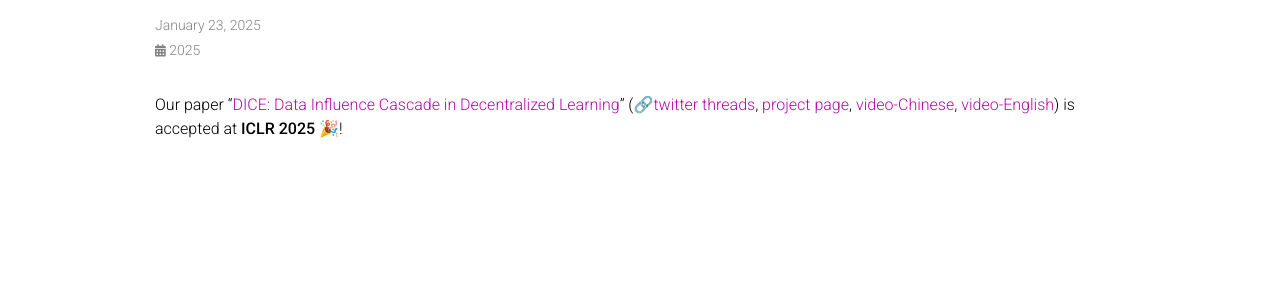
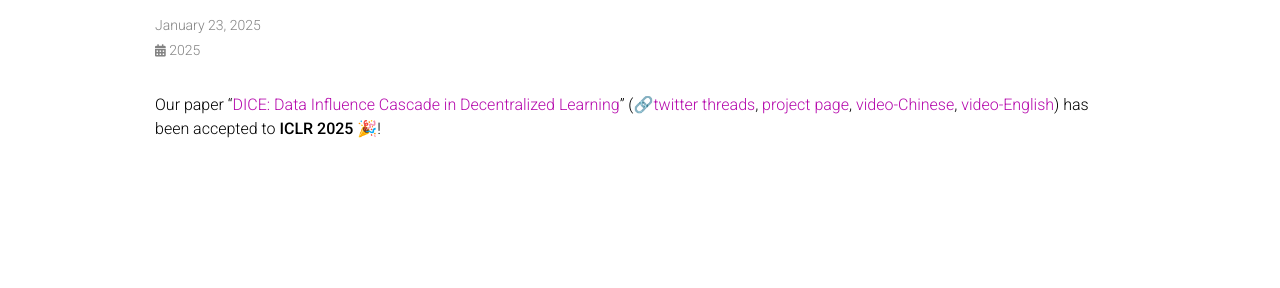
Before and after one commit to Raiden-Zhu/Raiden-Zhu.github.io, a Jekyll site: the page built from _news/announcement_9.md, in a window 1280 px wide. Shown: the part 146-434 px from the top of the page. Built offline with Jekyll 4.4.1, drawn with Linux system fonts in a browser that asks for light colours; comment, search, counter and statistics services are not loaded; a style sheet for code colours, icons or effects is not loaded.

Commit message:
Update announcement_9.md

```diff
--- a/_news/announcement_9.md
+++ b/_news/announcement_9.md
@@ -5,7 +5,7 @@
 related_posts: false
 ---
 
-Our paper "[DICE: Data Influence Cascade in Decentralized Learning](https://openreview.net/forum?id=2TIYkqieKw)" (🔗[twitter threads](https://x.com/Raiden13238619/status/1882111164735512790), [project page](https://raiden-zhu.github.io/blog/2025/DICE/), [video-Chinese](https://www.bilibili.com/video/BV1vwQrY5Et7/?buvid=XUFF680FF7C1ABA2FFD32DD9B756BF18C040C&is_story_h5=false&mid=lVabSomKEmqYwodmqWa%2B0A%3D%3D&plat_id=240&share_from=ugc&share_medium=android&share_plat=android&share_source=WEIXIN&share_tag=s_i&spmid=dt.space-dt.0.0&timestamp=1742098984&unique_k=NGTUExG&up_id=503316308&vd_source=18cb2457b9e9e0bb4339e9c9817a6ec4), [video-English](url)) is accepted at **ICLR 2025** 🎉!
+Our paper "[DICE: Data Influence Cascade in Decentralized Learning](https://openreview.net/forum?id=2TIYkqieKw)" (🔗[twitter threads](https://x.com/Raiden13238619/status/1882111164735512790), [project page](https://raiden-zhu.github.io/blog/2025/DICE/), [video-Chinese](https://www.bilibili.com/video/BV1vwQrY5Et7/?buvid=XUFF680FF7C1ABA2FFD32DD9B756BF18C040C&is_story_h5=false&mid=lVabSomKEmqYwodmqWa%2B0A%3D%3D&plat_id=240&share_from=ugc&share_medium=android&share_plat=android&share_source=WEIXIN&share_tag=s_i&spmid=dt.space-dt.0.0&timestamp=1742098984&unique_k=NGTUExG&up_id=503316308&vd_source=18cb2457b9e9e0bb4339e9c9817a6ec4), [video-English](url)) has been accepted to **ICLR 2025** 🎉!
 
 <!--
 <div style="text-align: center;">
```
